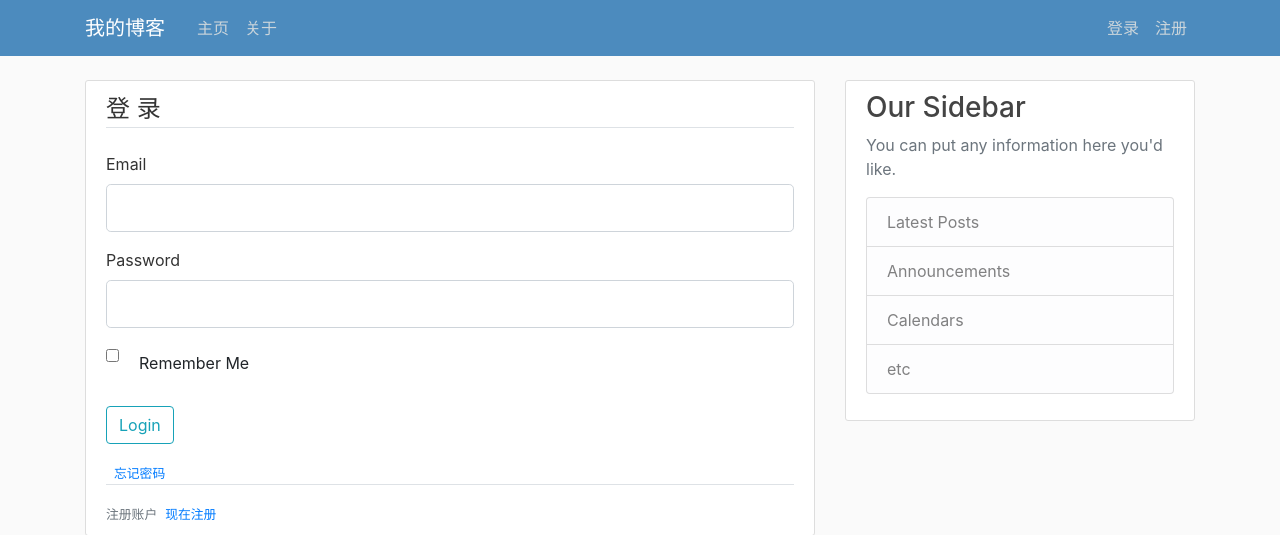
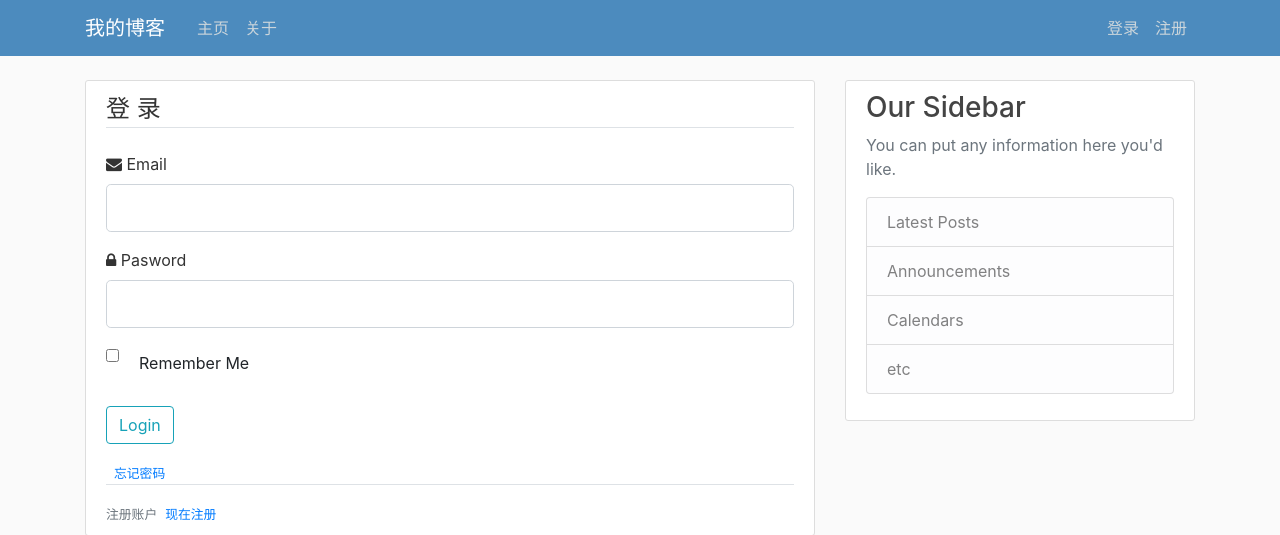
Before and after one commit to guili618/flasky_blog, a Flask app: page /login in a window 1280 px wide. Shown: the top 535 px of the page. Run offline with Flask 2, Linux system fonts and the light colour scheme; some libraries are stand-ins or nearby versions.

Commit message:
cdn地址修改

```diff
--- a/flasky_blog/forms.py
+++ b/flasky_blog/forms.py
@@ -30,7 +30,7 @@ class LoginForm(FlaskForm):
 
     email = StringField('Email',
                             validators=[DataRequired(),Email()])
-    password = PasswordField('Password',validators=[DataRequired()])
+    password = PasswordField('Pasword',validators=[DataRequired()])
     remember = BooleanField('Remember Me')
     submit = SubmitField('Login')
 
--- a/flasky_blog/routes.py
+++ b/flasky_blog/routes.py
@@ -161,5 +161,5 @@ def user_posts(username):
     user = User.query.filter_by(username=username).first_or_404()
     posts = Post.query.filter_by(author=user)\
         .order_by(Post.date_posted.desc())\
-        .paginate(page=page, per_page=5)
+        .paginate(page=page, per_page=3)
     return render_template('user_posts.html', posts=posts, user=user)
--- a/flasky_blog/templates/base.html
+++ b/flasky_blog/templates/base.html
@@ -7,7 +7,8 @@
 
     <!-- Bootstrap CSS -->
     <link rel="stylesheet" href="{{ url_for('static', filename='css/bootstrap.min.css') }}">
-    <link rel="stylesheet" href="{{ url_for('static', filename='css/fontawesome.min.css') }}">
+    <!-- <link rel="stylesheet" href="{{ url_for('static', filename='css/fontawesome.min.css') }}"> -->
+    <link href="https://stackpath.bootstrapcdn.com/font-awesome/4.7.0/css/font-awesome.min.css" rel="stylesheet" integrity="sha384-wvfXpqpZZVQGK6TAh5PVlGOfQNHSoD2xbE+QkPxCAFlNEevoEH3Sl0sibVcOQVnN" crossorigin="anonymous">
     <link rel="stylesheet" type="text/css" href="{{ url_for('static', filename='main.css') }}">
 
     {% if title %}
--- a/flasky_blog/templates/login.html
+++ b/flasky_blog/templates/login.html
@@ -6,6 +6,9 @@
             <fieldset class="form-group">
                 <legend class="border-bottom mb-4">登 录</legend>
                 <div class="form-group">
+                        <span class="input-group-addon">
+                                <i class="fa fa-envelope"></i>
+                        </span>
                     {{ form.email.label(class="form-control-label")}}
                     {% if form.email.errors %}
                     {{ form.email(class="form-control form-control-lg is-invalid")}}
@@ -19,6 +22,9 @@
                 {% endif %}
                 </div>
                 <div class="form-group">
+                    <span class="input-group-addon">
+                        <i class="fa fa-lock"></i>
+                    </span>
                     {{ form.password.label(class="form-control-label")}}
                     {% if form.password.errors %}
                     {{ form.password(class="form-control form-control-lg is-invalid")}}
```
Also changed, not shown: flasky_blog/templates/about.html (line endings or trailing spaces).
